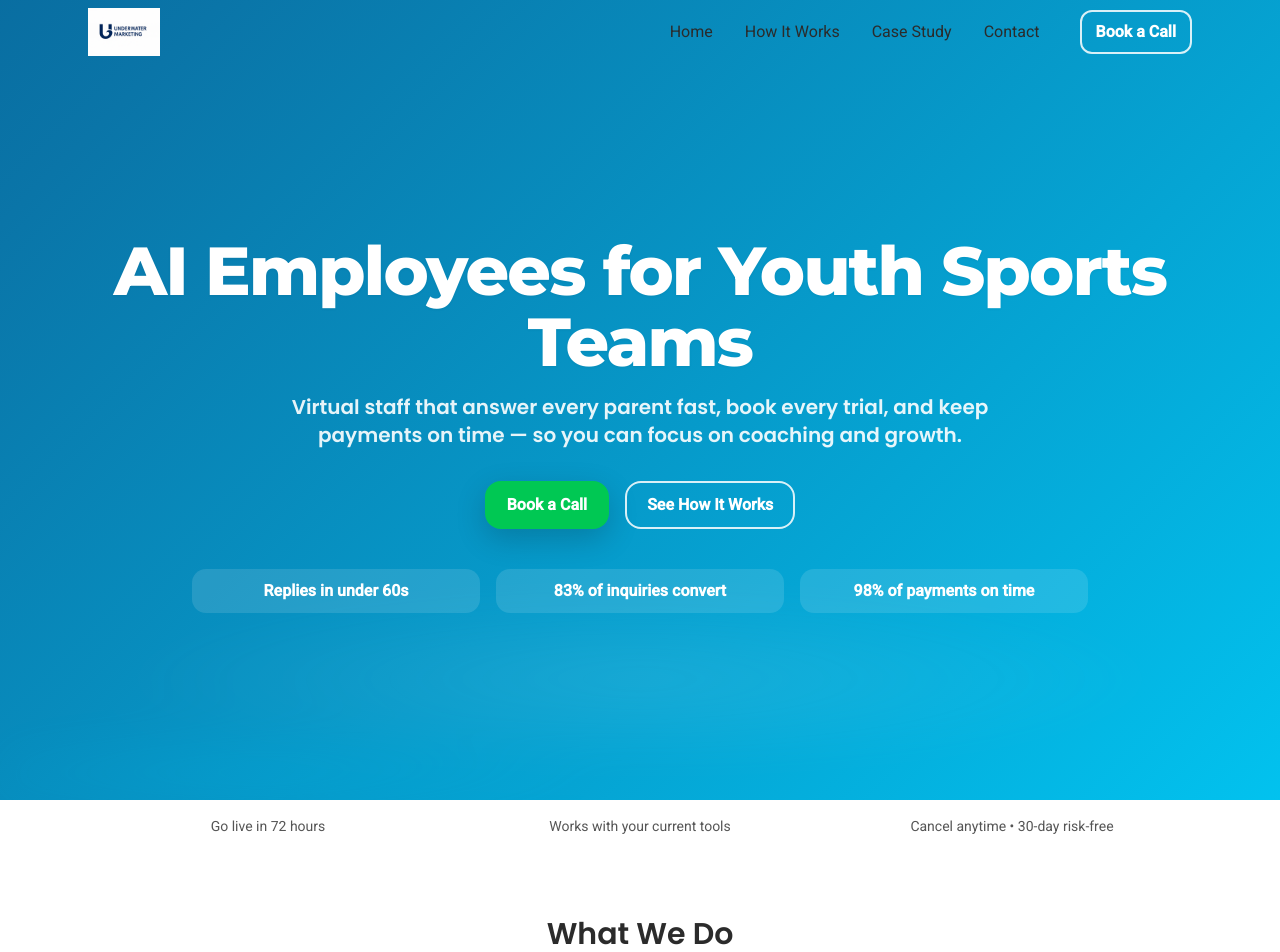
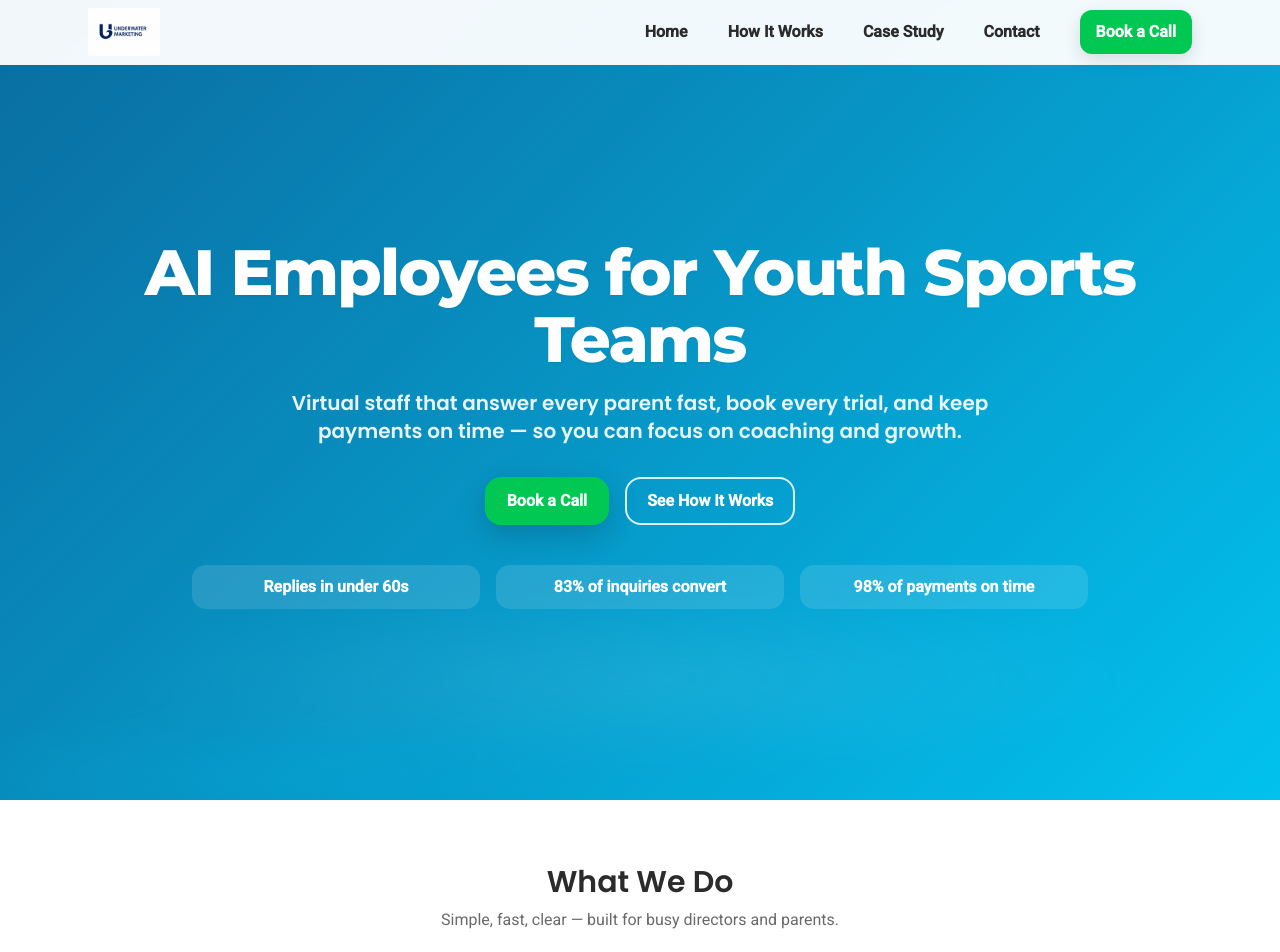
Before and after one commit to Swimrad/uwatermarketing-site, a Next.js app: page / in a window 1280 px wide. Shown: the top 952 px of the page. Built offline with nearby package versions, Linux system fonts and the light colour scheme.

Commit message:
White fixed header with larger logo, dark readable nav; removed director bar; footer de-duplicated

```diff
--- a/pages/index.js
+++ b/pages/index.js
@@ -4,16 +4,11 @@ import Head from "next/head";
 
 export default function Home() {
   const [open, setOpen] = useState(false);
-  const [scrolled, setScrolled] = useState(false);
   const [showSticky, setShowSticky] = useState(false);
-  const [logoSrc, setLogoSrc] = useState("/logo-text.png"); // put /public/logo-text.png (wordmark) + /public/logo.png (fallback)
+  const [logoSrc, setLogoSrc] = useState("/logo-text.png"); // put /public/logo-text.png (wordmark); keep /logo.png as fallback
 
   useEffect(() => {
-    const onScroll = () => {
-      const y = window.scrollY;
-      setScrolled(y > 8);
-      setShowSticky(y > window.innerHeight * 0.35);
-    };
+    const onScroll = () => setShowSticky(window.scrollY > window.innerHeight * 0.35);
     window.addEventListener("scroll", onScroll);
     onScroll();
     return () => window.removeEventListener("scroll", onScroll);
@@ -29,19 +24,15 @@ export default function Home() {
         />
       </Head>
 
-      {/* ===== FIXED BRAND HEADER (always visible) ===== */}
-      <header
-        className={`fixed top-0 left-0 right-0 z-50 transition-all ${
-          scrolled ? "bg-white/85 backdrop-blur-md shadow-lg" : "bg-transparent"
-        }`}
-      >
-        <div className="mx-auto max-w-6xl px-4 md:px-6 h-16 flex items-center justify-between">
-          <a href="/" className="flex items-center gap-3">
+      {/* ===== FIXED WHITE HEADER (big logo, readable nav) ===== */}
+      <header className="fixed top-0 left-0 right-0 z-50 bg-white/95 backdrop-blur-sm border-b border-gray-100">
+        <div className="mx-auto max-w-6xl px-4 md:px-6 h-18 flex items-center justify-between">
+          <a href="/" className="flex items-center gap-3 py-2">
             {/* eslint-disable-next-line @next/next/no-img-element */}
             <img
               src={logoSrc}
               alt="Underwater Marketing"
-              className={`w-auto ${scrolled ? "h-8" : "h-12"}`} // bigger logo; shrinks on scroll
+              className="h-12 w-auto object-contain" /* bigger logo */
               onError={() => {
                 if (logoSrc !== "/logo.png") setLogoSrc("/logo.png");
               }}
@@ -49,29 +40,26 @@ export default function Home() {
             <span className="sr-only">Underwater Marketing</span>
           </a>
 
-          <nav className="hidden md:flex items-center gap-8 text-brand-char">
+          <nav className="hidden md:flex items-center gap-10 text-brand-char font-semibold">
             <a href="/" className="hover:text-brand-blue">Home</a>
             <a href="/how-it-works" className="hover:text-brand-blue">How It Works</a>
             <a href="/case-studies/dorado-swim" className="hover:text-brand-blue">Case Study</a>
             <a href="/contact" className="hover:text-brand-blue">Contact</a>
-            <button
-              onClick={() => setOpen(true)}
-              className={`ml-2 btn-header ${scrolled ? "btn-header-solid" : "btn-header-ghost"}`}
-            >
+            <button onClick={() => setOpen(true)} className="btn-header-solid">
               Book a Call
             </button>
           </nav>
         </div>
       </header>
 
-      {/* ===== HERO (full-screen animated gradient) ===== */}
+      {/* ===== HERO (full-screen gradient) ===== */}
       <section className="relative overflow-hidden min-h-screen flex">
-        {/* height offset because header is fixed */}
         <div className="absolute inset-0 hero-bg" aria-hidden="true" />
+        {/* top padding accounts for fixed header height */}
         <div className="relative z-10 flex-1 mx-auto max-w-6xl px-6 pt-28 pb-16 text-white flex flex-col">
           <div className="flex-1 grid place-items-center text-center">
             <div>
-              <h1 className="font-display text-[40px] md:text-[68px] font-extrabold leading-[1.05] tracking-tight drop-shadow-sm fade-up">
+              <h1 className="font-display text-[40px] md:text-[64px] font-extrabold leading-[1.05] tracking-tight drop-shadow-sm fade-up">
                 AI Employees for Youth Sports Teams
               </h1>
               <p className="font-heading md:text-xl mt-4 max-w-3xl mx-auto text-white/90 fade-up fade-up-2">
@@ -84,6 +72,7 @@ export default function Home() {
                 <a href="#how" className="btn-ghost">See How It Works</a>
               </div>
 
+              {/* Trust badges */}
               <div className="mt-10 grid grid-cols-1 sm:grid-cols-3 gap-4 max-w-4xl mx-auto fade-up fade-up-3">
                 {["Replies in under 60s", "83% of inquiries convert", "98% of payments on time"].map((m, i) => (
                   <div key={m} className={`badge ${i === 1 ? "text-brand-char bg-white" : ""}`}>
@@ -97,16 +86,7 @@ export default function Home() {
         <div className="wave absolute bottom-0 left-0 right-0" aria-hidden="true" />
       </section>
 
-      {/* Director reassurance bar */}
-      <section className="bg-white">
-        <div className="mx-auto max-w-6xl px-6 py-4 grid gap-3 sm:grid-cols-3 text-center">
-          <div className="text-brand-char/80 text-sm">Go live in 72 hours</div>
-          <div className="text-brand-char/80 text-sm">Works with your current tools</div>
-          <div className="text-brand-char/80 text-sm">Cancel anytime • 30-day risk-free</div>
-        </div>
-      </section>
-
-      {/* WHAT WE DO */}
+      {/* ===== WHAT WE DO ===== */}
       <section className="mx-auto max-w-6xl px-6 py-16">
         <h2 className="font-heading text-3xl font-semibold text-center text-brand-char">What We Do</h2>
         <p className="text-center mt-2 text-brand-char/70">Simple, fast, clear — built for busy directors and parents.</p>
@@ -129,7 +109,7 @@ export default function Home() {
         </div>
       </section>
 
-      {/* PROOF & OUTCOMES */}
+      {/* ===== PROOF & OUTCOMES ===== */}
       <section className="bg-gray-50">
         <div className="mx-auto max-w-6xl px-6 py-16">
           <h2 className="font-heading text-3xl font-semibold text-center text-brand-char">Proof & Outcomes</h2>
@@ -170,7 +150,7 @@ export default function Home() {
         </div>
       </section>
 
-      {/* HOW IT WORKS */}
+      {/* ===== HOW IT WORKS ===== */}
       <section id="how" className="bg-white">
         <div className="mx-auto max-w-6xl px-6 py-16">
           <h2 className="font-heading text-3xl font-semibold text-center text-brand-char">How It Works</h2>
@@ -196,7 +176,7 @@ export default function Home() {
         </div>
       </section>
 
-      {/* CASE STUDY */}
+      {/* ===== CASE STUDY ===== */}
       <section className="bg-gray-50">
         <div className="mx-auto max-w-6xl px-6 py-16">
           <div className="rounded-3xl border border-gray-100 p-8 shadow-soft">
@@ -221,7 +201,7 @@ export default function Home() {
         </div>
       </section>
 
-      {/* FAQ */}
+      {/* ===== FAQ ===== */}
       <section className="bg-white">
         <div className="mx-auto max-w-6xl px-6 py-16">
           <h2 className="font-heading text-3xl font-semibold text-center text-brand-char">FAQ</h2>
@@ -244,28 +224,25 @@ export default function Home() {
         </div>
       </section>
 
-      {/* FOOTER */}
+      {/* ===== FOOTER (logo only; no duplicate text) ===== */}
       <footer className="border-t">
-        <div className="mx-auto max-w-6xl px-6 py-10 flex flex-col md:flex-row items-center justify-between gap-4">
-          <div className="flex items-center gap-3">
+        <div className="mx-auto max-w-6xl px-6 py-10 flex items-center justify-between">
           {/* eslint-disable-next-line @next/next/no-img-element */}
           <img
             src={logoSrc}
             alt="Underwater Marketing"
-              className="h-6 w-auto"
+            className="h-7 w-auto object-contain"
             onError={() => {
               if (logoSrc !== "/logo.png") setLogoSrc("/logo.png");
             }}
           />
-            <span className="font-semibold">Underwater Marketing</span>
-          </div>
           <div className="text-sm text-brand-char/70">
             © {new Date().getFullYear()} Underwater Marketing. All rights reserved.
           </div>
         </div>
       </footer>
 
-      {/* Sticky CTA (spacer so nothing is hidden) */}
+      {/* Sticky CTA (with spacer so no overlap) */}
       {showSticky && (
         <>
           <div style={{ height: 56 }} aria-hidden="true" />
--- a/styles/globals.css
+++ b/styles/globals.css
@@ -16,11 +16,8 @@
              radial-gradient(40% 40% at 20% 90%, rgba(0,212,255,.45) 0%, rgba(0,212,255,0) 70%);
   filter:blur(18px)}
 
-/* Header CTA buttons */
-.btn-header{border-radius:12px;font-weight:700;padding:8px 14px;transition:all .15s ease}
-.btn-header-ghost{border:2px solid rgba(255,255,255,.85);color:#fff}
-.btn-header-ghost:hover{background:rgba(255,255,255,.12)}
-.btn-header-solid{background:#00C853;color:#fff;box-shadow:0 6px 18px rgba(0,0,0,.15)}
+/* Header CTA button (always readable on white) */
+.btn-header-solid{border-radius:12px;font-weight:700;padding:10px 16px;background:#00C853;color:#fff;box-shadow:0 6px 18px rgba(0,0,0,.12)}
 .btn-header-solid:hover{filter:brightness(0.96)}
 
 /* Primary/secondary buttons */
```
Lines whose indentation alone changed are shown as unchanged.
